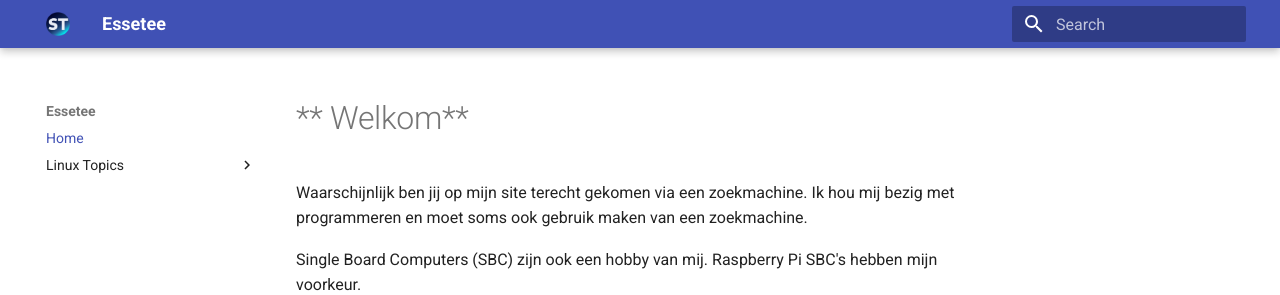
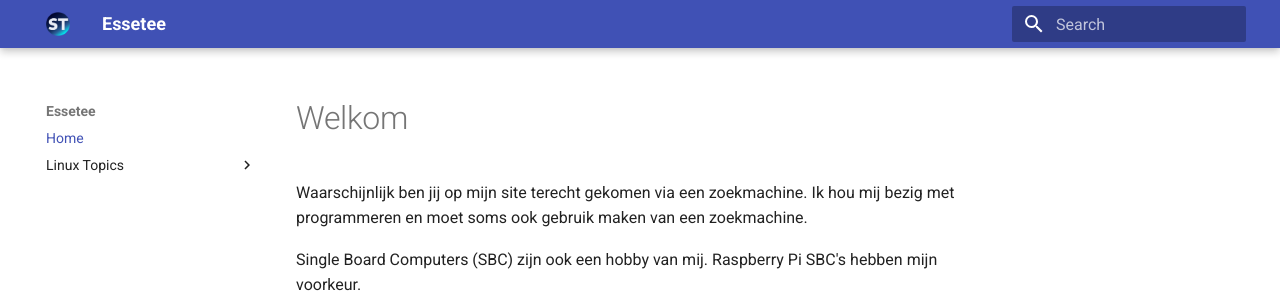
Before and after one commit to EsseteeStuff/mkdocs-site, an MkDocs documentation site: the page built from docs/index.md, in a window 1280 px wide. Shown: the top 295 px of the page. Built offline with MkDocs 1.6.1 and Material for MkDocs 9.7.7, drawn with Linux system fonts in a browser that asks for light colours.

```diff
--- a/docs/index.md
+++ b/docs/index.md
@@ -1,4 +1,4 @@
-# ** Welkom**
+# Welkom
 
 Waarschijnlijk ben jij op mijn site terecht gekomen via een zoekmachine. Ik hou mij bezig met programmeren en moet soms ook gebruik maken van een zoekmachine.
 
```
